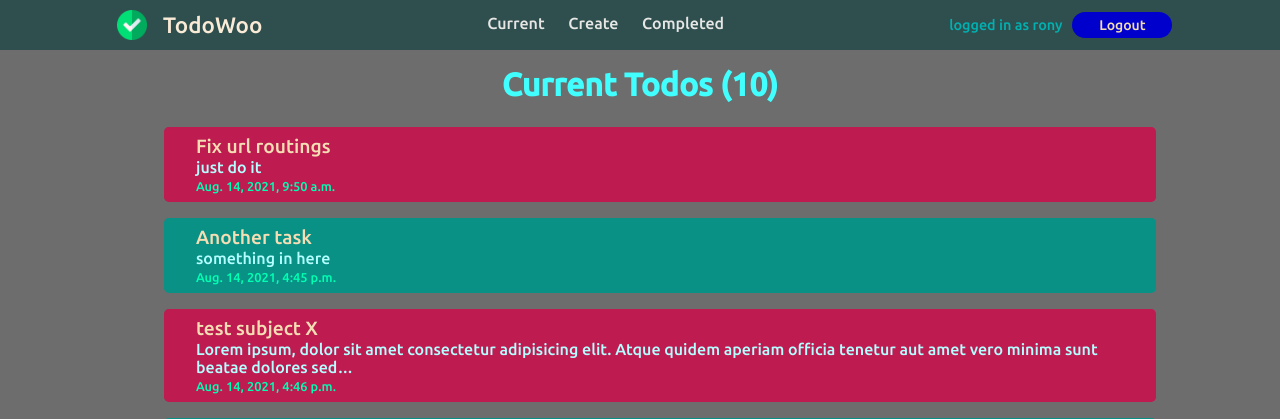
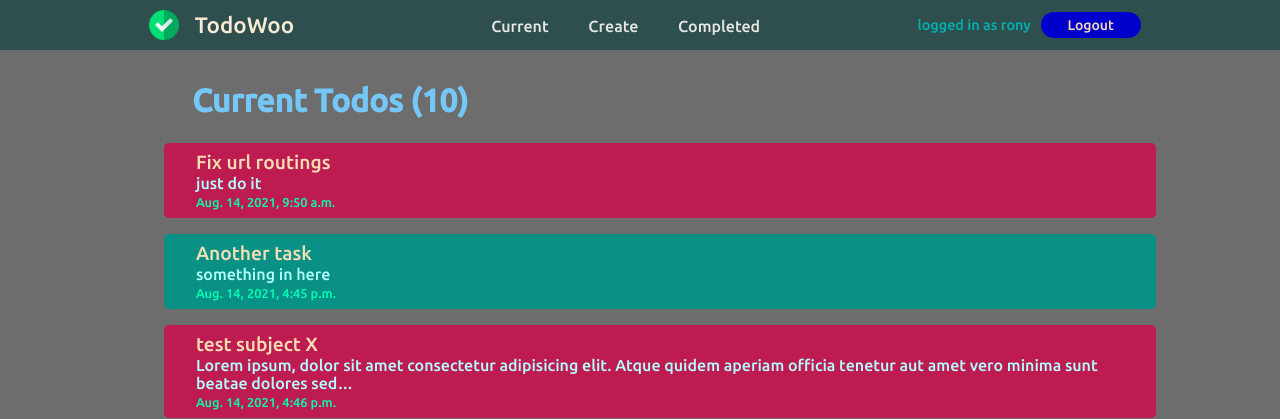
Before and after one commit to rnium/todowoo, a Django app: page /current/ in a window 1280 px wide. Shown: the top 419 px of the page. Run offline with Django 3.2, Linux system fonts and the light colour scheme; a user stored in the database is signed in; data comes from the database, SQL or seed files in the repository; both versions use the stored data as it was after the commit.

Commit message:
feature5

```diff
--- a/todo/static/todo/content.css
+++ b/todo/static/todo/content.css
@@ -127,6 +127,12 @@ h2 {
     padding: 0.5em 0 0.5em;
 }
 
+h2.title {
+    color: rgb(117, 199, 247);
+    text-align: left;
+    margin: 0.5em 0 0 15%;
+}
+
 h3 {
     text-align: center;
     color: rgb(13, 212, 206);
--- a/todo/static/todo/navbar.css
+++ b/todo/static/todo/navbar.css
@@ -13,19 +13,18 @@ body {
     overflow-x: hidden;
 }
 
-ul.navitems {
-    padding: 12px 0px;
-}
 ul.navitems li {
     font-size: 18px;
     display: inline-block;
-    padding: 0px 10px;
+    padding: 0px 1em;
 }
 
 nav {
     background-color: darkslategrey;
-    display: flex;
-    justify-content: space-around;
+    display: grid;
+    grid-template-columns: auto auto auto;
+    justify-content: space-evenly;
+    align-items: center;
 }
 
 div.logotitle .logo {
--- a/todo/templates/todo/base.html
+++ b/todo/templates/todo/base.html
@@ -7,11 +7,12 @@
     </head>
     <body>
         <header>
-            <nav>
+            <nav class="navbar">
                 <div class="logotitle">
                     <img src="{% static 'todo/check.png' %}" width="50" class="logo">
                     <a href="/"><span class="sitetitle">TodoWoo</span></a>
                 </div>
+                <div>
                     <ul class="navitems">
                         {% if user.is_authenticated %}
                         <li><a class="navlink" href="{% url 'currentodo' %}">Current</a></li>
@@ -19,6 +20,7 @@
                         <li><a class="navlink" href="{% url 'completedtodos' %}">Completed</a></li>
                         {% endif %}
                     </ul>
+                </div>
                 <div class="user">
                     {% if user.is_authenticated %}
                     <span>logged in as {{ user.username }}</span>
--- a/todo/templates/todo/currenttodos.html
+++ b/todo/templates/todo/currenttodos.html
@@ -1,7 +1,7 @@
 {% extends 'todo/base.html' %}
 {% block content %}
 {% load static %}
-<h2>Current Todos&nbsp;({{ totaltodos }})</h2>
+<h2 class="title">Current Todos&nbsp;({{ totaltodos }})</h2>
 <div class="container">
     {% if notempty %}
     <ul>
```
Also changed, not shown: db.sqlite3. Lines whose indentation alone changed are shown as unchanged.
